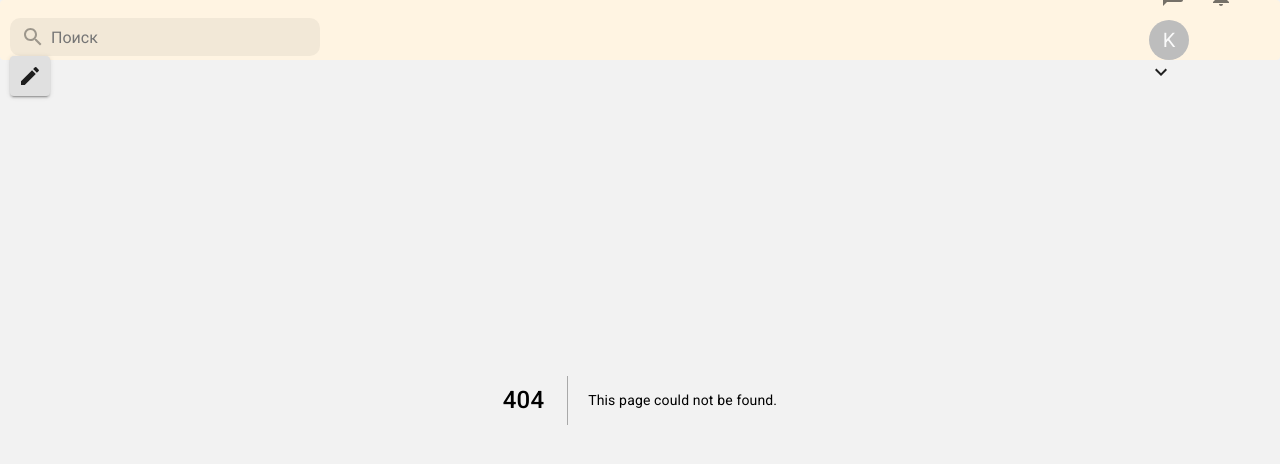
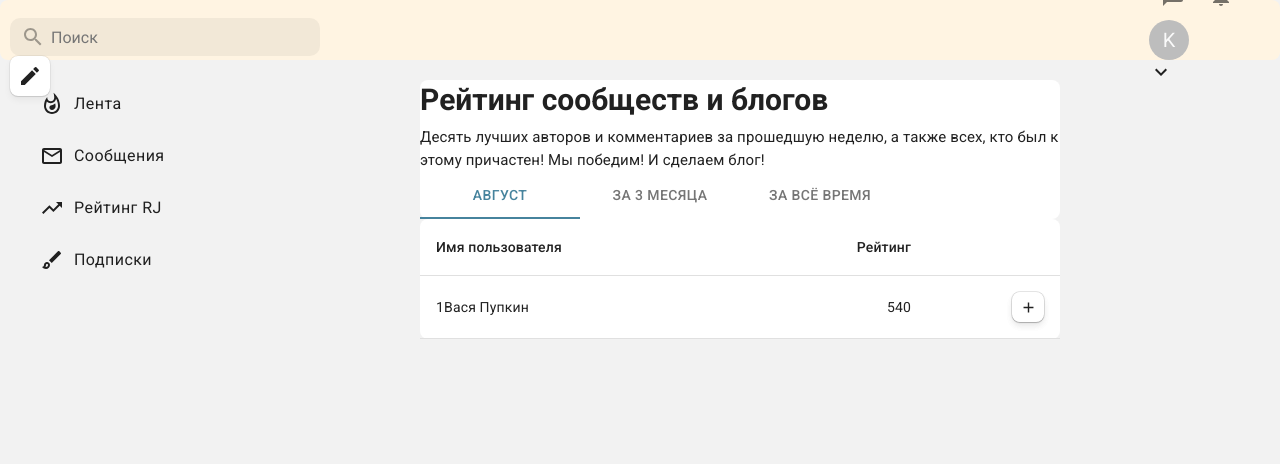
Before and after one commit to kostya-alch/tjurnal, a Next.js app in the folder frontend/: page /rating in a window 1280 px wide. Before the commit this address had no page. Shown: the top 464 px of the page. Built offline with nearby package versions, Linux system fonts and the light colour scheme.

Commit message:
follow button, rating page

```diff
--- a/frontend/components/Header/index.tsx
+++ b/frontend/components/Header/index.tsx
@@ -39,7 +39,7 @@ export const Header: FC = () => {
           {' '}
           <NotificationIcon />
         </IconButton>
-        <Link href="/Profile/1">
+        <Link href="/profile/1">
           <a className="d-flex align-center">
             <Avatar
               className={styles.avatar}
--- a/frontend/components/SideComments/index.tsx
+++ b/frontend/components/SideComments/index.tsx
@@ -34,7 +34,7 @@ const items = [
   },
 ];
 
-export const SideComments = () => {
+export const SideComments: FC = () => {
   return (
     <div className={styles.root}>
       <h3>
--- /dev/null
+++ b/frontend/components/UI/FollowButton/FollowButton.module.scss
@@ -0,0 +1,5 @@
+.followBtn {
+  min-width: 30px !important;
+  width: 30px;
+  height: 30px;
+}
--- /dev/null
+++ b/frontend/components/UI/FollowButton/index.tsx
@@ -0,0 +1,19 @@
+import { Button } from '@material-ui/core';
+import { AddOutlined } from '@material-ui/icons';
+import { FC, useState } from 'react';
+import { CheckOutlined } from '@material-ui/icons';
+
+import styles from './FollowButton.module.scss';
+
+export const FollowButton: FC = () => {
+  const [checked, setChecked] = useState(false);
+  return (
+    <Button onClick={() => setChecked(!checked)} variant={'contained'} className={styles.followBtn}>
+      {checked ? (
+        <CheckOutlined style={{ fontSize: 17 }} />
+      ) : (
+        <AddOutlined style={{ fontSize: 17 }} />
+      )}
+    </Button>
+  );
+};
--- a/frontend/pages/Profile/[id].tsx
+++ b/frontend/pages/Profile/[id].tsx
@@ -23,7 +23,7 @@ export default function Profile() {
             </Typography>
           </div>
           <div>
-            <Link href="/Profile/settings">
+            <Link href="/profile/settings">
               <Button
                 style={{ height: 42, minWidth: 45, width: 45, marginRight: 10 }}
                 variant="contained"
--- /dev/null
+++ b/frontend/pages/rating.tsx
@@ -0,0 +1,62 @@
+import { MainLayout } from '../layout/MainLayout';
+import {
+  Button,
+  Paper,
+  Tab,
+  Table,
+  TableBody,
+  TableCell,
+  TableHead,
+  TableRow,
+  Tabs,
+  Typography,
+} from '@material-ui/core';
+import { FollowButton } from '../components/UI/FollowButton';
+
+export default function Rating() {
+  return (
+    <MainLayout hideComments>
+      <Paper className={'p-20 p-20 pr-20 mb-20'} elevation={0}>
+        <Typography
+          variant={'h5'}
+          style={{ fontWeight: 'bold', fontSize: '30px', marginBottom: '6px' }}
+        >
+          Рейтинг сообществ и блогов
+        </Typography>
+        <Typography style={{ fontSize: 15 }}>
+          Десять лучших авторов и комментариев за прошедшую неделю, а также всех, кто был к этому
+          причастен! Мы победим! И сделаем блог!
+        </Typography>
+        <Tabs className="mt-10" value={0} indicatorColor="primary" textColor="primary">
+          <Tab label="Август" />
+          <Tab label="За 3 месяца" />
+          <Tab label="За всё время" />
+        </Tabs>
+      </Paper>
+      <Paper className={'p-20 p-20 pr-20'} elevation={0}>
+        <Table aria-label="simple table">
+          <TableHead>
+            <TableRow>
+              <TableCell>Имя пользователя</TableCell>
+              <TableCell align="right">Рейтинг</TableCell>
+              <TableCell align="right"></TableCell>
+            </TableRow>
+          </TableHead>
+          <TableBody>
+            <TableRow>
+              <TableCell component="th" scope="row">
+                <span className="mr-15">1</span>Вася Пупкин
+              </TableCell>
+              <TableCell align="right">540</TableCell>
+              <TableCell align="right">
+                <Button variant={'contained'} style={{ minWidth: 30, width: 30, height: 30 }}>
+                  <FollowButton />
+                </Button>
+              </TableCell>
+            </TableRow>
+          </TableBody>
+        </Table>
+      </Paper>
+    </MainLayout>
+  );
+}
```
Also changed, not shown: frontend/pages/Profile/settings.tsx (+9 -0 lines).
